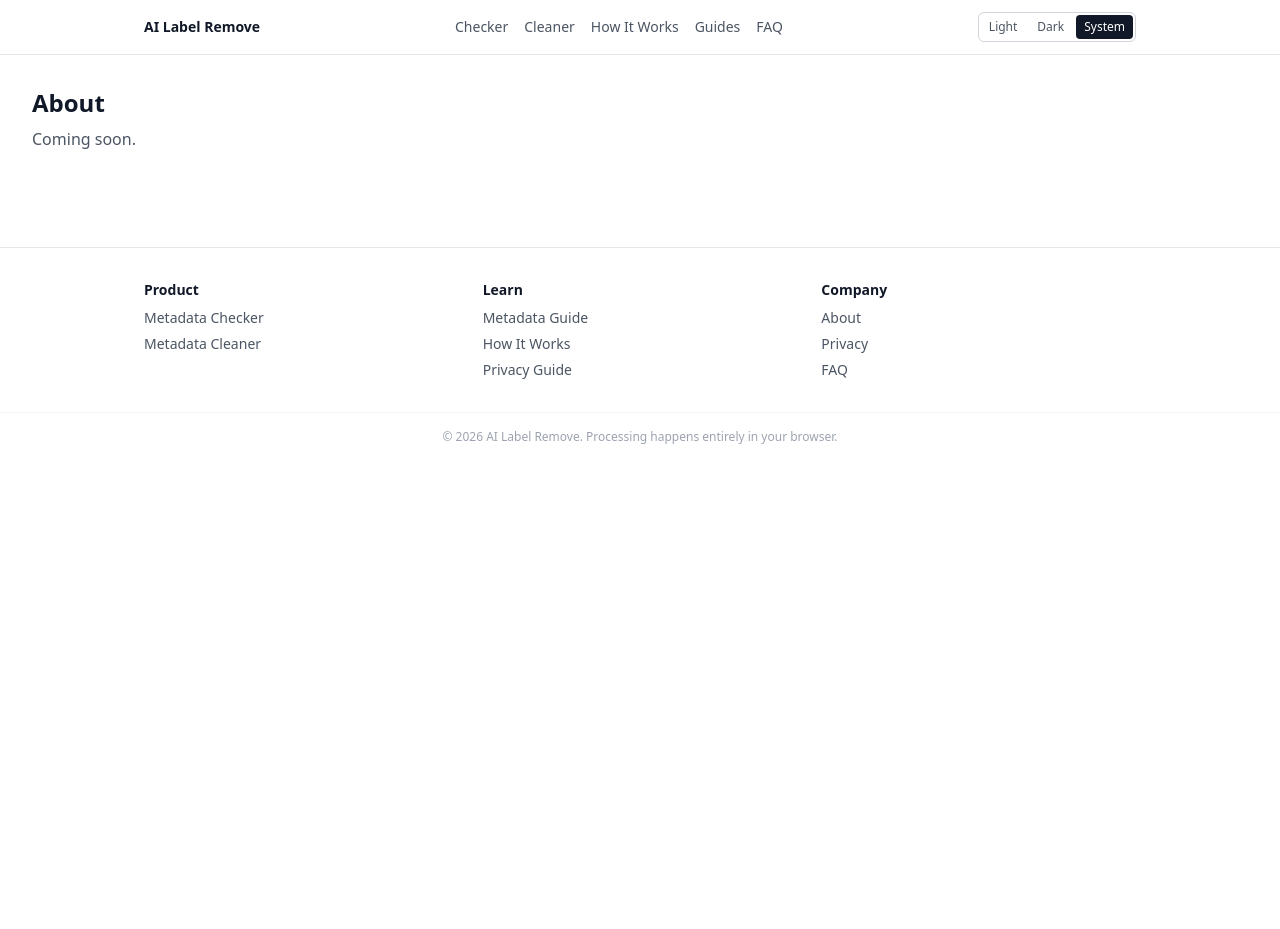
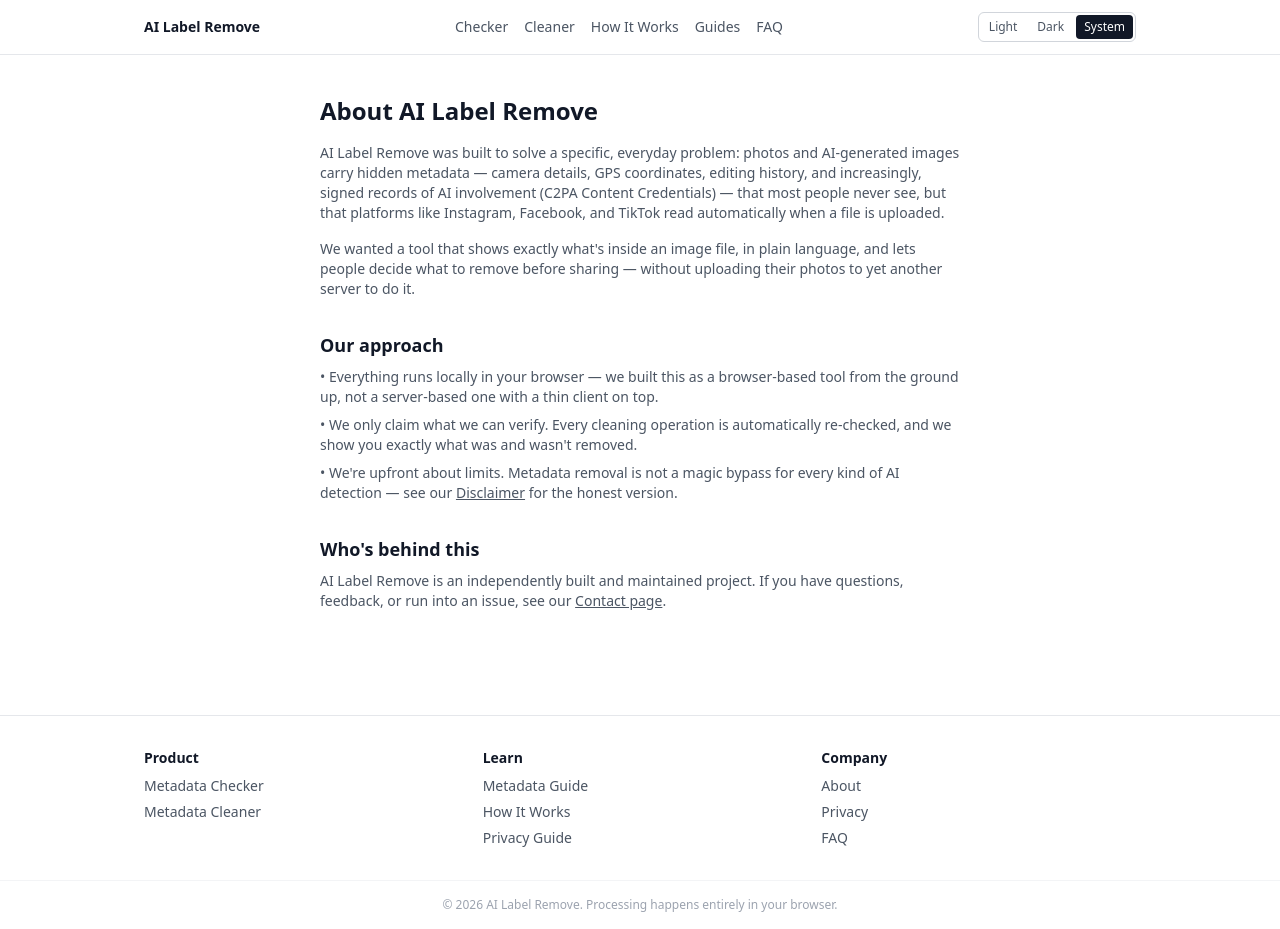
Before and after one commit to ailabelremove/ailabelremove, a Next.js app: page /about in a window 1280 px wide. Before the commit the page ends 800 px from the top, so only its background shows below. Built offline with nearby package versions, Linux system fonts and the light colour scheme.

Commit message:
Enhance About page content and layout
Updated the About page with detailed information about the AI Label Remove tool, including its purpose, approach, and contact information.

```diff
--- a/app/about/page.tsx
+++ b/app/about/page.tsx
@@ -1,4 +1,5 @@
 import type { Metadata } from "next";
+import Link from "next/link";
 
 export const metadata: Metadata = {
   title: "About — AI Label Remove",
@@ -6,11 +7,65 @@ export const metadata: Metadata = {
     "AI Label Remove is a free, privacy-first tool for inspecting and cleaning image metadata, built to run entirely in your browser.",
   alternates: { canonical: "/about" },
 };
+
 export default function AboutPage() {
   return (
-    <main className="p-8">
-      <h1 className="text-2xl font-semibold">About</h1>
-      <p className="mt-2 text-gray-600">Coming soon.</p>
+    <main className="mx-auto max-w-2xl px-4 py-10">
+      <h1 className="text-2xl font-semibold text-gray-900 dark:text-gray-100">
+        About AI Label Remove
+      </h1>
+
+      <p className="mt-4 text-sm text-gray-600 dark:text-gray-300">
+        AI Label Remove was built to solve a specific, everyday problem:
+        photos and AI-generated images carry hidden metadata — camera
+        details, GPS coordinates, editing history, and increasingly, signed
+        records of AI involvement (C2PA Content Credentials) — that most
+        people never see, but that platforms like Instagram, Facebook, and
+        TikTok read automatically when a file is uploaded.
+      </p>
+
+      <p className="mt-4 text-sm text-gray-600 dark:text-gray-300">
+        We wanted a tool that shows exactly what's inside an image file, in
+        plain language, and lets people decide what to remove before
+        sharing — without uploading their photos to yet another server to do
+        it.
+      </p>
+
+      <h2 className="mt-8 text-lg font-semibold text-gray-900 dark:text-gray-100">
+        Our approach
+      </h2>
+      <ul className="mt-2 flex flex-col gap-2 text-sm text-gray-600 dark:text-gray-300">
+        <li>
+          • Everything runs locally in your browser — we built this as a
+          browser-based tool from the ground up, not a server-based one with
+          a thin client on top.
+        </li>
+        <li>
+          • We only claim what we can verify. Every cleaning operation is
+          automatically re-checked, and we show you exactly what was and
+          wasn't removed.
+        </li>
+        <li>
+          • We're upfront about limits. Metadata removal is not a magic
+          bypass for every kind of AI detection — see our{" "}
+          <Link href="/disclaimer" className="underline">
+            Disclaimer
+          </Link>{" "}
+          for the honest version.
+        </li>
+      </ul>
+
+      <h2 className="mt-8 text-lg font-semibold text-gray-900 dark:text-gray-100">
+        Who's behind this
+      </h2>
+      <p className="mt-2 text-sm text-gray-600 dark:text-gray-300">
+        AI Label Remove is an independently built and maintained project. If
+        you have questions, feedback, or run into an issue, see our{" "}
+        <Link href="/contact" className="underline">
+          Contact page
+        </Link>
+        .
+      </p>
     </main>
   );
 }
```
